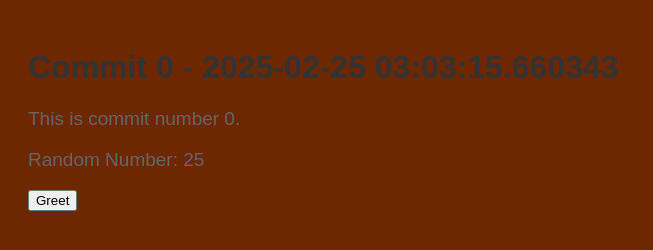
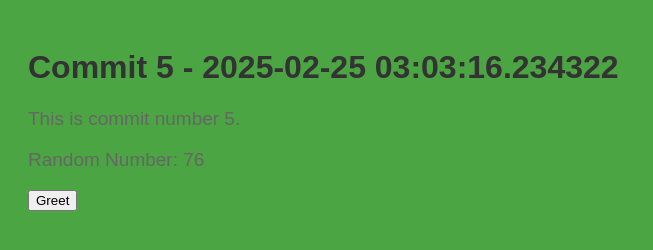
Before and after one commit to legbald0d/myrep-repo-20250225030313, a plain HTML site: page index.html in a window 1280 px wide. Shown: the whole page, without its empty margins (0-653 px from the left). Drawn offline with Linux system fonts and the light colour scheme.

Commit message:
📝 Commit 5 with HTML, CSS, and JS

```diff
--- a/index.html
+++ b/index.html
@@ -2,13 +2,13 @@
     <!DOCTYPE html>
     <html>
     <head>
-        <title>Commit 0 - 2025-02-25 03:03:15.660343</title>
+        <title>Commit 5 - 2025-02-25 03:03:16.234322</title>
         <link rel="stylesheet" href="style.css">
     </head>
     <body>
-        <h1>Commit 0 - 2025-02-25 03:03:15.660343</h1>
-        <p>This is commit number 0.</p>
-        <p>Random Number: 25</p>
+        <h1>Commit 5 - 2025-02-25 03:03:16.234322</h1>
+        <p>This is commit number 5.</p>
+        <p>Random Number: 76</p>
         <button onclick="greet()">Greet</button>
         <script src="script.js"></script>
     </body>
--- a/script.js
+++ b/script.js
@@ -2,4 +2,4 @@
     function greet() {
         alert('Hello from commit ' + commitNumber + '!');
     }
-    var commitNumber = 0;
+    var commitNumber = 5;
--- a/style.css
+++ b/style.css
@@ -1,7 +1,7 @@
 
     body {
         font-family: Arial, sans-serif;
-        background-color: #6d2701;
+        background-color: #4aa542;
         padding: 20px;
     }
     h1 {
```
